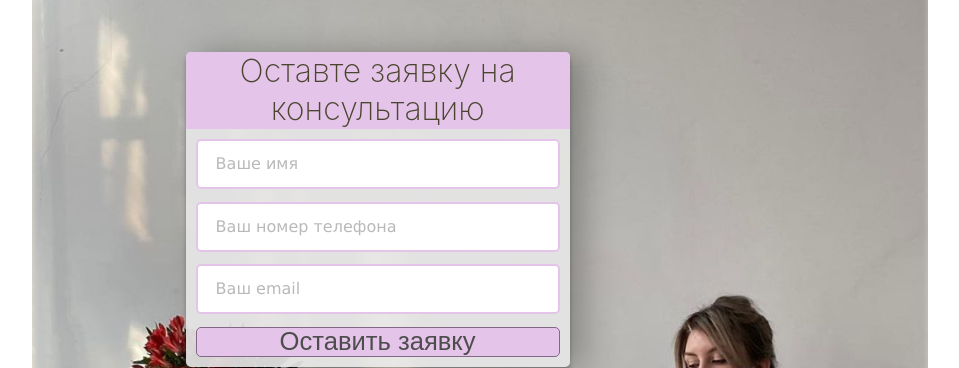
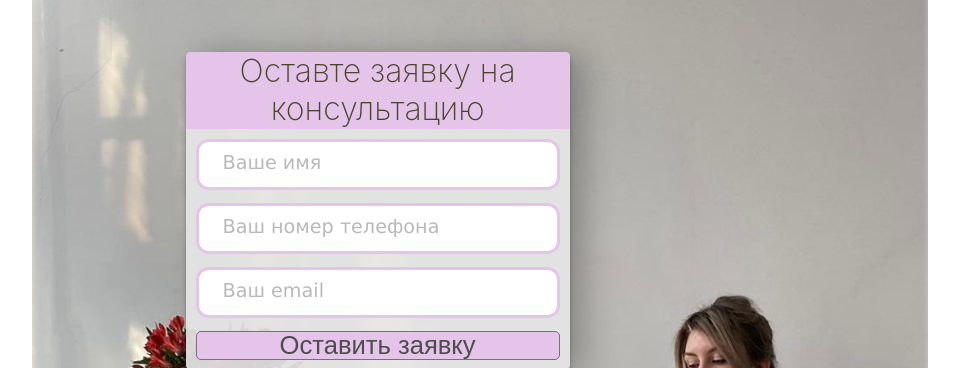
Before and after one commit to gigabyte1511/di_lawyer_landing_app, a React (Vite) app: page / in a window 1280 px wide. Shown: the part 2400-2768 px from the top of the page, without its empty margins (160-1119 px from the left). Built offline with nearby package versions, Linux system fonts and the light colour scheme.

Commit message:
Refactored contact form styles

```diff
--- a/src/components/CustomInput/style.module.css
+++ b/src/components/CustomInput/style.module.css
@@ -3,7 +3,8 @@
 }
 .error{
     color: #f77979;
-    font-size: 10px;
+    font-size: 1.3vw;
+    padding-left: 1vw;
 }
 .input {
     position: relative;
@@ -11,41 +12,45 @@
 }
 .input input {
     background-color: #FFF;
-    border: 2px solid #E4C5E9;
-    border-radius: 5px;
+    border: 0.3vw solid #E4C5E9;
+    border-radius: 1vw;
     box-sizing: border-box;
-    color: #000;
-    font-size: 16px;
-    line-height: 16px;
-    height: 50px;
+    color: #3b3b3b;
+    font-weight: 200;
+    font-size: 1.8vw;
+    line-height: 1.8vw;
+    height: 4vw;
     outline: 0;
-    padding: 0 20px;
+    padding: 0 2vw;
     width: 100%;
 }
 .input label {
     color: #000;
     font-family: Verdana, sans-serif;
-    font-size: 16px;
-    line-height: 16px;
-    padding: 5px 10px;
+    font-weight: 200;
+    font-size: 1.5vw;
+    line-height: 1.5vw;
+    padding: 0.5vw 1vw;
     pointer-events: none;
     position: absolute;
     transition: all 200ms;
-    top: 12px;
-    left: 10px;
+    top: 0.6vw;
+    left: 1.1vw;
     background-color: #FFF;
     color: #b9b9b9;
 }
 .input input::placeholder{
-    color: white
+    color: white;
 }
 .input input:focus + label,
 .input input:not(:placeholder-shown) + label{
-    top: -10px;
-    left: 10px;
-    font-size: 11px;
+    top: -0.6vw;
+    left: 2vw;
+    font-weight: 200;
+    font-size: 1vw;
+    line-height: 1vw;
     background-color: #b181e1;
-    border-radius: 5px;
+    border-radius: 0.7vw;
     padding: 2px 10px;
     color: rgb(255, 255, 255)
 
```
